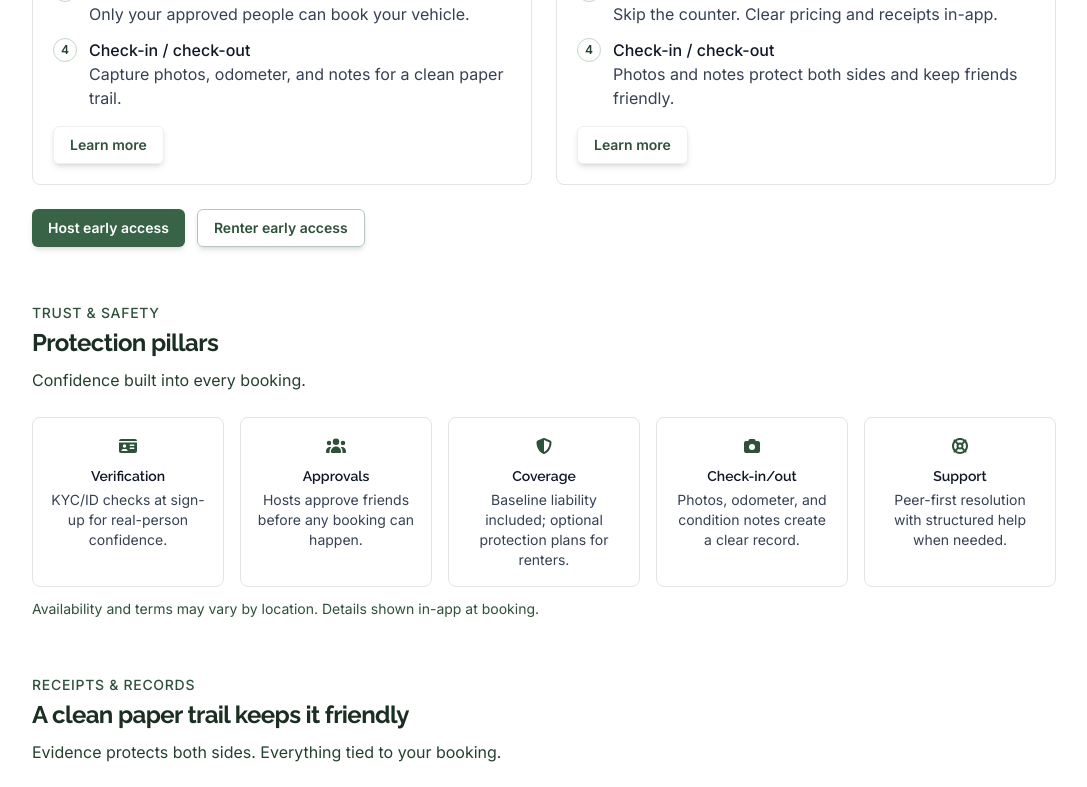
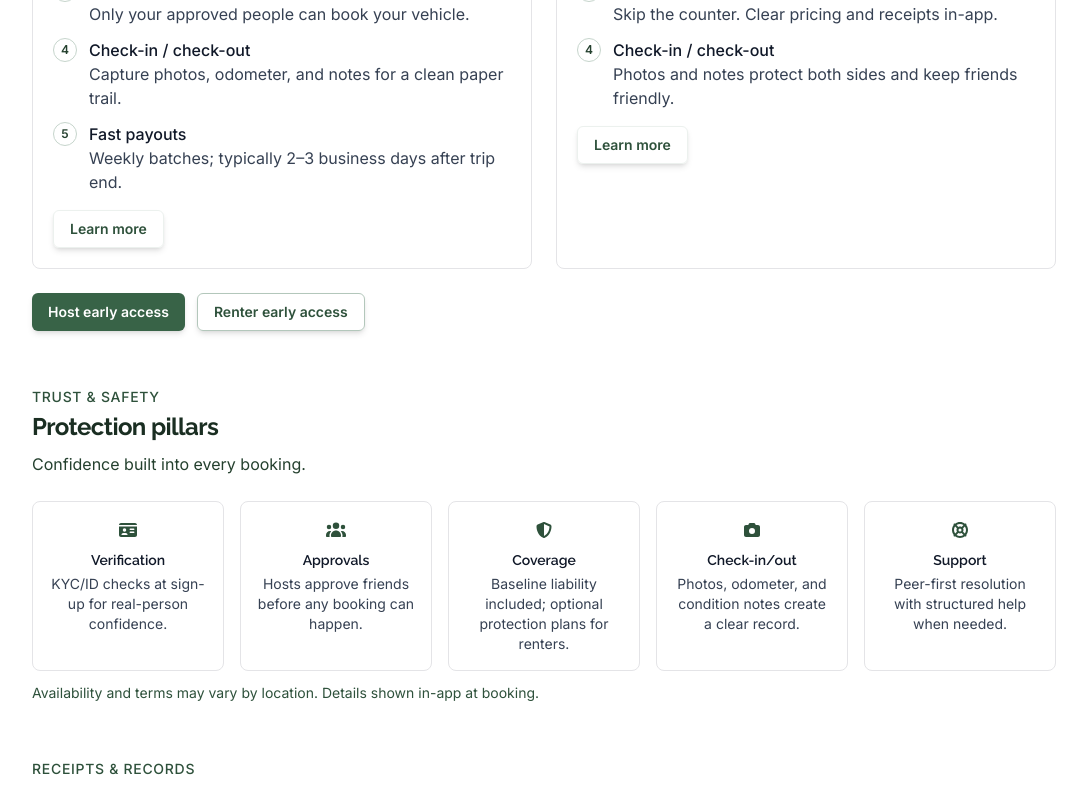
Before and after one commit to Friend-Renter/fr-marketing, a Next.js app: page /why-friendrenter in a window 1280 px wide. Shown: the part 1060-1847 px from the top of the page, without its empty margins (96-1183 px from the left). Built offline with nearby package versions, Linux system fonts and the light colour scheme; no server answers.

Commit message:
adds 5th step t ohosts section in why friendrenter

```diff
--- a/app/why-friendrenter/page.js
+++ b/app/why-friendrenter/page.js
@@ -410,6 +410,10 @@ export default function WhyFriendRenterPage() {
                   title: "Check-in / check-out",
                   body: "Capture photos, odometer, and notes for a clean paper trail.",
                 },
+                {
+                  title: "Fast payouts",
+                  body: "Weekly batches; typically 2–3 business days after trip end.",
+                },
               ]}
             />
             <StepList
```
